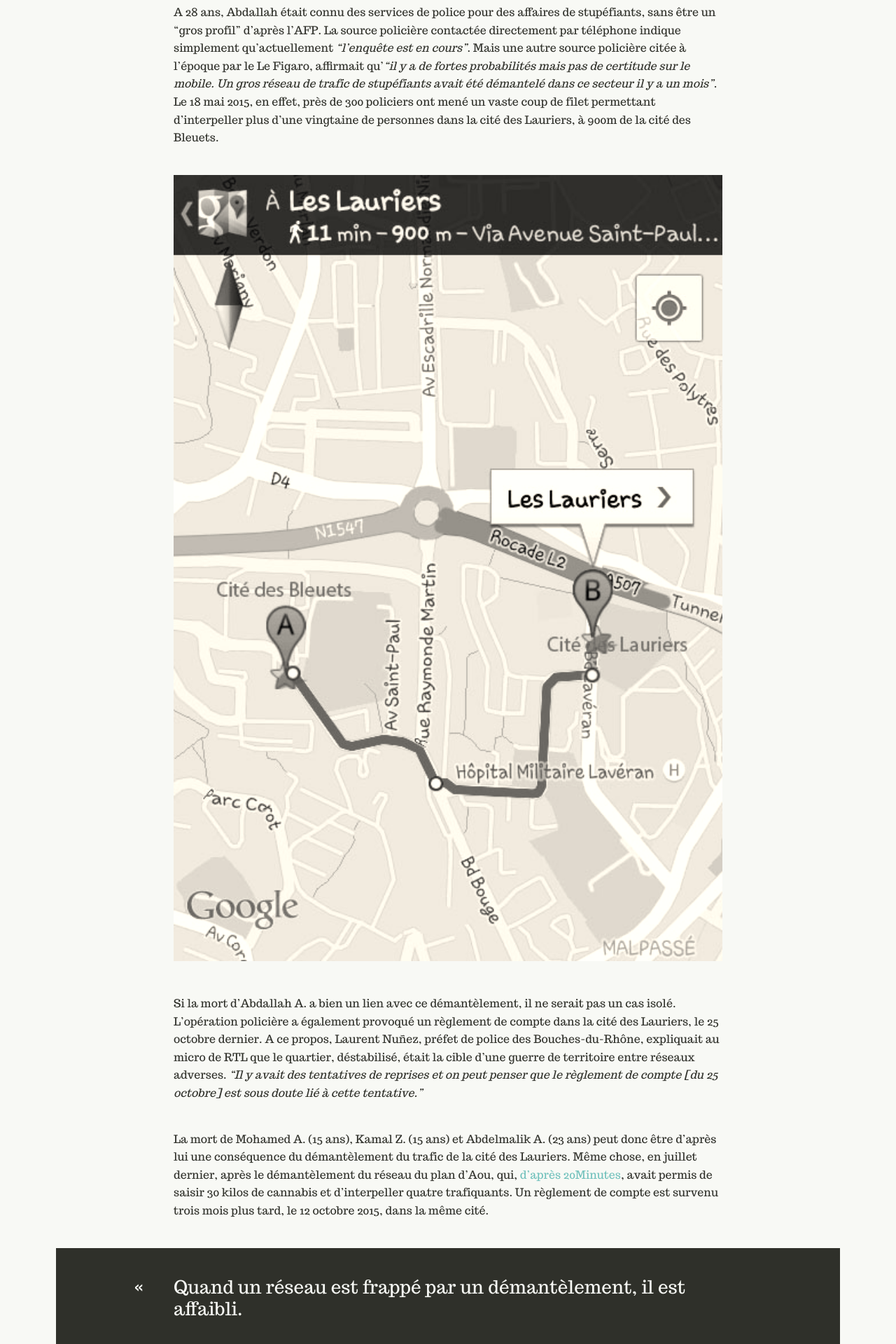
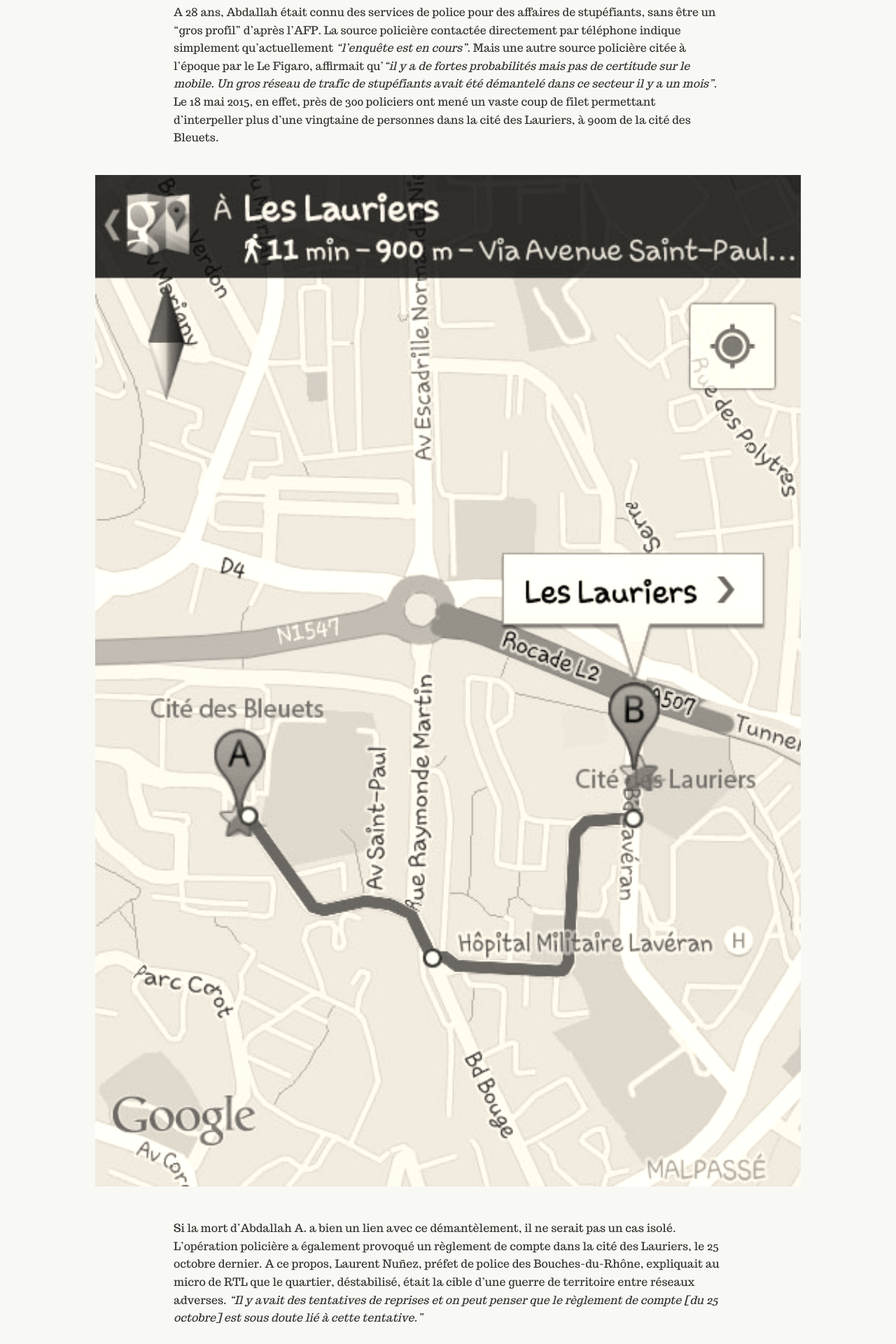
Before and after one commit to reglementsdecomptes/reglementsdecomptes.github.io, a Jekyll site: the page built from _posts/2015-12-11-demantelement-des-reseaux.markdown, in a window 1280 px wide. Shown: the part 2224-4144 px from the top of the page at 70% size. Built offline with Jekyll 4.4.1, drawn with Linux system fonts in a browser that asks for light colours.

Commit message:
Updated 2015-12-11-demantelement-des-reseaux.markdown

```diff
--- a/_posts/2015-12-11-demantelement-des-reseaux.markdown
+++ b/_posts/2015-12-11-demantelement-des-reseaux.markdown
@@ -5,6 +5,7 @@ title: Quand le démantèlement des réseaux de trafiquants tue
 categories: articles
 cover_image: "Cite-des-Bleuets.png"
 ---
+
 
 Abdallah A. a été assassiné le 19 juin 2015, un mois après le démantèlement d’un réseau de trafic de stupéfiants dans une cité voisine. Une source policière n’exclut pas qu’Abdallah soit une nouvelle victime des guerres de territoires déclenchées par le démantèlement des réseaux à Marseille.
 
@@ -18,6 +19,7 @@ Sous le porche d’un immeuble de la cité des Bleuets, dans les quartiers Nord
 A 28 ans, Abdallah était connu des services de police pour des affaires de stupéfiants, sans être un “gros profil” d’après l’AFP. La source policière contactée directement par téléphone indique simplement qu’actuellement _“l’enquête est en cours”_. Mais une autre source policière citée à l’époque par le Le Figaro, affirmait qu’_“il y a de fortes probabilités mais pas de certitude sur le mobile. Un gros réseau de trafic de stupéfiants avait été démantelé dans ce secteur il y a un mois”_. Le 18 mai 2015, en effet, près de 300 policiers ont mené un vaste coup de filet permettant d’interpeller plus d'une vingtaine de personnes dans la cité des Lauriers, à 900m de la cité des Bleuets.
 
 ![Carte Bleuets Lauriers final.jpg]({{site.baseurl}}/img/Carte Bleuets Lauriers final.jpg)
+{: .fullwidth}
 
 Si la mort d’Abdallah A. a bien un lien avec ce démantèlement, il ne serait pas un cas isolé. L’opération policière a également provoqué un règlement de compte dans la cité des Lauriers, le 25 octobre dernier. A ce propos, Laurent Nuñez, préfet de police des Bouches-du-Rhône, expliquait au micro de RTL que le quartier, déstabilisé, était la cible d’une guerre de territoire entre réseaux adverses. _"Il y avait des tentatives de reprises et on peut penser que le règlement de compte [du 25 octobre] est sous doute lié à cette tentative."_
 
@@ -47,6 +49,7 @@ Et des exemples, il y en a beaucoup. En avril 2014, deux hommes à peine sortis
 Comme eux, 14 personnes ont été victimes des règlements de compte à Marseille en 2015. Et parmi ces cas, beaucoup surviennent suite au démantèlement de réseaux de trafic de drogue.
 
 ![Timeline.png]({{site.baseurl}}/img/Timeline.png)
+{: .fullwidth}
 
 Si cette chronologie n’est pas exhaustive, elle permet de mettre en évidence l’apparition de règlements de compte après les démantèlements. Pour le cas d’Abdallah A., l’enquête est en cours, et doit encore confirmer que son assassinat a bien un lien avec le démantèlement du réseau des Lauriers, un mois plus tôt.
 
```
